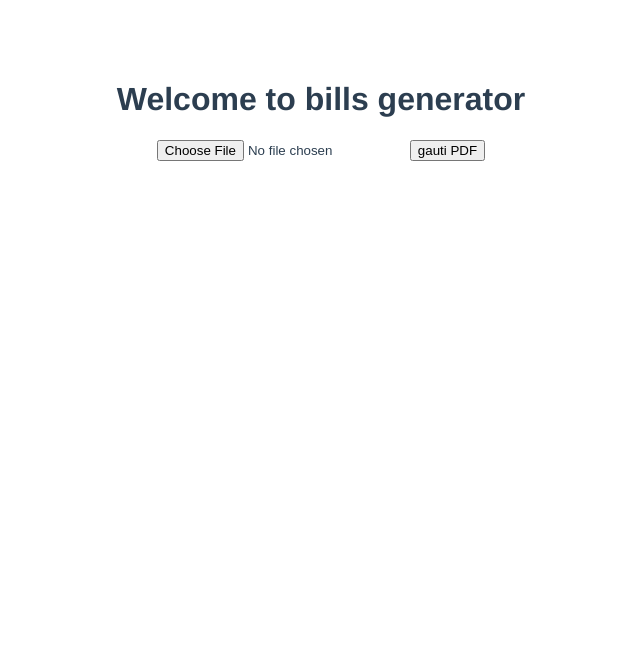
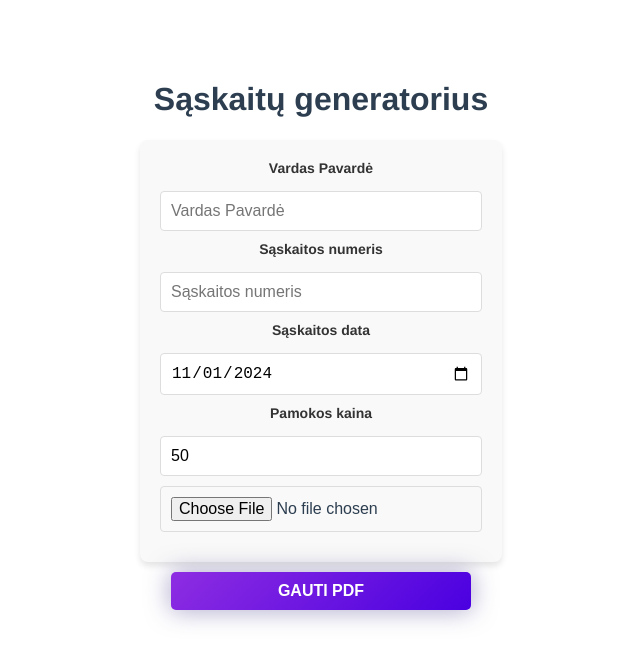
Before and after one commit to JustinaJur/bill, a Vue app: page / in a window 1280 px wide. Shown: the top 662 px of the page, without its empty margins (319-959 px from the left). Built offline with nearby package versions, Linux system fonts and the light colour scheme.

Commit message:
add styling

```diff
--- a/src/App.vue
+++ b/src/App.vue
@@ -1,5 +1,5 @@
 <template>
-  <BillGenerator msg="Welcome to bills generator" />
+  <BillGenerator msg="Sąskaitų generatorius" />
 </template>
 
 <script>
--- a/src/components/BillGenerator.vue
+++ b/src/components/BillGenerator.vue
@@ -1,10 +1,33 @@
 <template>
-  <div class="billGenerator">
+  <div class="bill-generator">
     <h1>{{ msg }}</h1>
     <div>
-      <input type="file" @change="getExcelextractedExcelData" />
-      <button @click="generatePDF" :disabled="isPDFLoading">
-        {{ isPDFLoading ? "Generuojami PDF" : "gauti PDF" }}
+      <div class="bill-generator_input-fields">
+        <label>Vardas Pavardė</label>
+        <input type="input" placeholder="Vardas Pavardė" v-model="fullName" />
+        <label>Sąskaitos numeris</label>
+        <input
+          type="input"
+          placeholder="Sąskaitos numeris"
+          v-model="accountNumber"
+        />
+        <label>Sąskaitos data</label>
+        <input type="date" v-model="selectedDate" />
+        <label>Pamokos kaina</label>
+        <input type="number" v-model="price" />
+        <input type="file" @change="getExcelextractedExcelData" />
+      </div>
+      <button
+        class="cosmic-button"
+        @click="this.generatePDF(), (isPDFLoading = true)"
+        :disabled="
+          isPDFLoading ||
+          bodyExcel == null ||
+          accountNumber == null ||
+          fullName == null
+        "
+      >
+        {{ isPDFLoading ? "Generuojami PDF" : "Gauti PDF" }}
       </button>
     </div>
   </div>
@@ -15,13 +38,13 @@
 import readXlsxFile from "read-excel-file";
 import "jspdf-autotable";
 
-import { getCurrrentDate, getCurrentYearAndMonth } from "@/helpers/date.js";
+import { getCurrentYearAndMonth, getCurrrentDate } from "@/helpers/date.js";
 import { loadFonts } from "@/helpers/fonts.js";
 import { createObjectsFromTwoArrays } from "@/helpers/dataTransformations.js";
 import { headersTable } from "@/constants.js";
 
 export default {
-  name: "BillGenerator",
+  name: "bill-generator",
   props: {
     msg: String,
   },
@@ -30,9 +53,15 @@
       headersExcel: null,
       bodyExcel: null,
       isPDFLoading: false,
+      fileName: null,
+      selectedDate: null,
+      fullName: null,
+      accountNumber: null,
+      price: 50,
     };
   },
   created() {
+    this.selectedDate = getCurrrentDate();
     loadFonts();
   },
   methods: {
@@ -46,11 +75,9 @@
             headersExcel = extractedExcelData[0];
             let body = extractedExcelData.slice(1);
             this.bodyExcel = createObjectsFromTwoArrays(headersExcel, body);
-
-            xlsxfile = null;
           })
           .catch((error) => {
-            console.error("Error reading Excel file:", error);
+            alert("Netinkamas pdf formatas:", error);
           });
       }
     },
@@ -79,6 +106,12 @@
     },
     generatePersonalInfo(doc, person) {
       const { parent, no, email } = person;
+      const {
+        selectedDate = "",
+        fullName = "",
+        accountNumber = "",
+      } = this.$data || {};
+
       doc.setFont("Arial Unicode MS Bold", "bold");
 
       doc.setFontSize(12);
@@ -92,7 +125,7 @@
         "center"
       );
       doc.setFont("Arialuni", "normal");
-      doc.text(getCurrrentDate(), 105, 32, null, null, "center");
+      doc.text(selectedDate, 105, 32, null, null, "center");
 
       const rightAligment = 195;
       const leftAlignment = 14;
@@ -106,9 +139,9 @@
       doc.setFont("Arial Unicode MS Bold", "bold");
       doc.text("Pardavėja", leftAlignment, 60);
       doc.setFont("Arialuni", "normal");
-      doc.text("R J R", leftAlignment, 66);
+      doc.text(fullName, leftAlignment, 66);
       doc.text("Sąskaita AB „Swedbank“", leftAlignment, 72);
-      doc.text("Sąskaitos numeris", leftAlignment, 78);
+      doc.text(accountNumber, leftAlignment, 78);
     },
     generateBodyTable(amount, price) {
       return [
@@ -153,9 +186,7 @@
     },
     async generatePDF() {
       let doc = await new jsPDF();
-      this.isPDFLoading = true;
-      let { bodyExcel } = this;
-      let price = 30;
+      let { bodyExcel, price } = this;
 
       // let logData = {
       //   // Logging props and data
@@ -168,18 +199,15 @@
       // };
 
       bodyExcel.forEach((person, index) => {
+        console.log(person);
         let { amount, parent } = person;
-        amount = Number(amount);
-
         // logData.generatedPDFData.push({ person, amount });
 
         this.generatePersonalInfo(doc, person);
-        const bodyTable = this.generateBodyTable(amount, price);
+        const bodyTable = this.generateBodyTable(Number(amount), price);
 
-        doc = doc.autoTable(this.generateTableValues(headersTable, bodyTable));
-
-        // logData.generatedPDFData[index].bodyTable = bodyTable;
-        index >= 1 ? null : doc.save(`Sąskaita_${parent}.pdf`);
+        doc.autoTable(this.generateTableValues(headersTable, bodyTable));
+        doc.save(`Sąskaita_${parent}.pdf`);
       });
       this.isPDFLoading = false;
 
@@ -193,8 +221,91 @@
 </script>
 
 <style scoped>
-.billGenerator {
+.bill-generator {
   display: flex;
   flex-direction: column;
+  align-items: center;
+  height: 100vh;
+}
+
+.bill-generator_input-fields {
+  display: flex;
+  flex-direction: column;
+  gap: 10px;
+  max-width: 400px;
+  margin: 0 auto;
+  padding: 20px;
+  background-color: #f9f9f9;
+  border-radius: 8px;
+  box-shadow: 0 4px 6px rgba(0, 0, 0, 0.1);
+}
+
+.bill-generator_input-fields label {
+  font-size: 14px;
+  font-weight: bold;
+  margin-bottom: 5px;
+  color: #333;
+}
+
+.bill-generator_input-fields input {
+  padding: 10px;
+  font-size: 16px;
+  border: 1px solid #ddd;
+  border-radius: 4px; /* Rounded corners for inputs */
+  outline: none;
+}
+
+.bill-generator_input-fields input:focus {
+  border-color: #007bff; /* Highlight the input on focus */
+  box-shadow: 0 0 5px rgba(0, 123, 255, 0.5); /* Focus effect */
+}
+
+.bill-generator input[type="file"],
+.bill-generator button {
+  margin-bottom: 10px; /* Adds spacing between the input and button */
+  width: 100%; /* Make the input and button take full width, but only up to the width of the container */
+  max-width: 300px; /* Limits the width of the input and button */
+}
+
+.bill-generator button {
+  cursor: pointer;
+  padding: 10px;
+  background-color: #4caf50;
+  color: white;
+  border: none;
+  border-radius: 5px;
+  font-size: 16px;
+  margin: 10px;
+}
+
+.bill-generator button:disabled {
+  background-color: #ccc;
+  cursor: not-allowed;
+}
+
+.cosmic-button {
+  position: relative;
+  padding: 12px 24px;
+  font-size: 16px;
+  font-weight: bold;
+  text-transform: uppercase;
+  border: 2px solid transparent;
+  border-radius: 8px;
+  background: linear-gradient(135deg, #8e2de2, #4a00e0);
+  color: #fff;
+  cursor: pointer;
+  outline: none;
+  transition: all 0.3s ease;
+  box-shadow: 0 0 15px rgba(255, 255, 255, 0.2), 0 0 25px rgba(72, 61, 139, 0.5);
+}
+
+.cosmic-button:hover {
+  background: linear-gradient(135deg, #4a00e0, #8e2de2); /* Hover effect */
+  box-shadow: 0 0 30px rgba(255, 255, 255, 0.4), 0 0 40px rgba(72, 61, 139, 0.7);
+}
+
+.cosmic-button:focus {
+  outline: none;
+  box-shadow: 0 0 20px rgba(255, 255, 255, 0.6), 0 0 40px rgba(72, 61, 139, 1);
 }
 </style>
```
